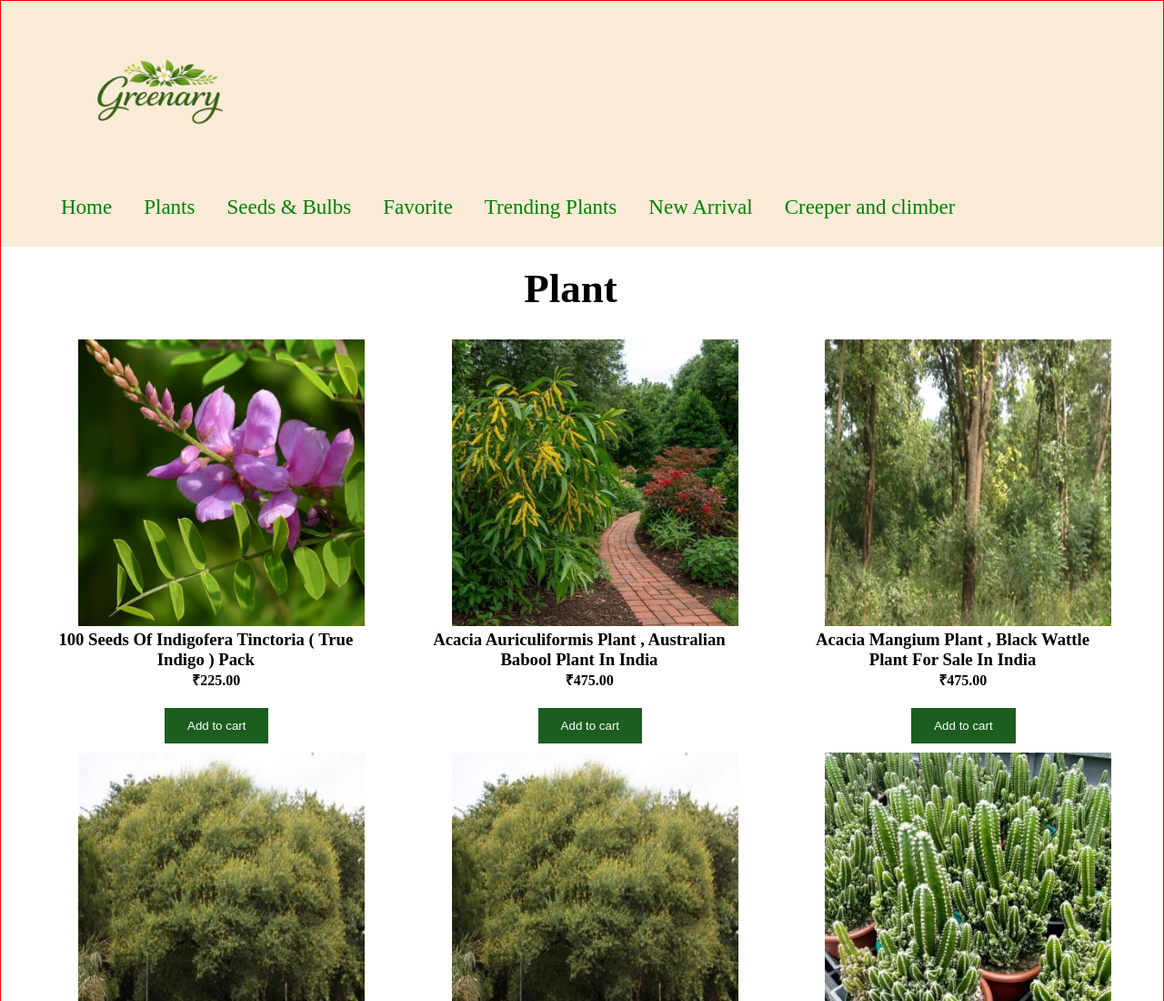
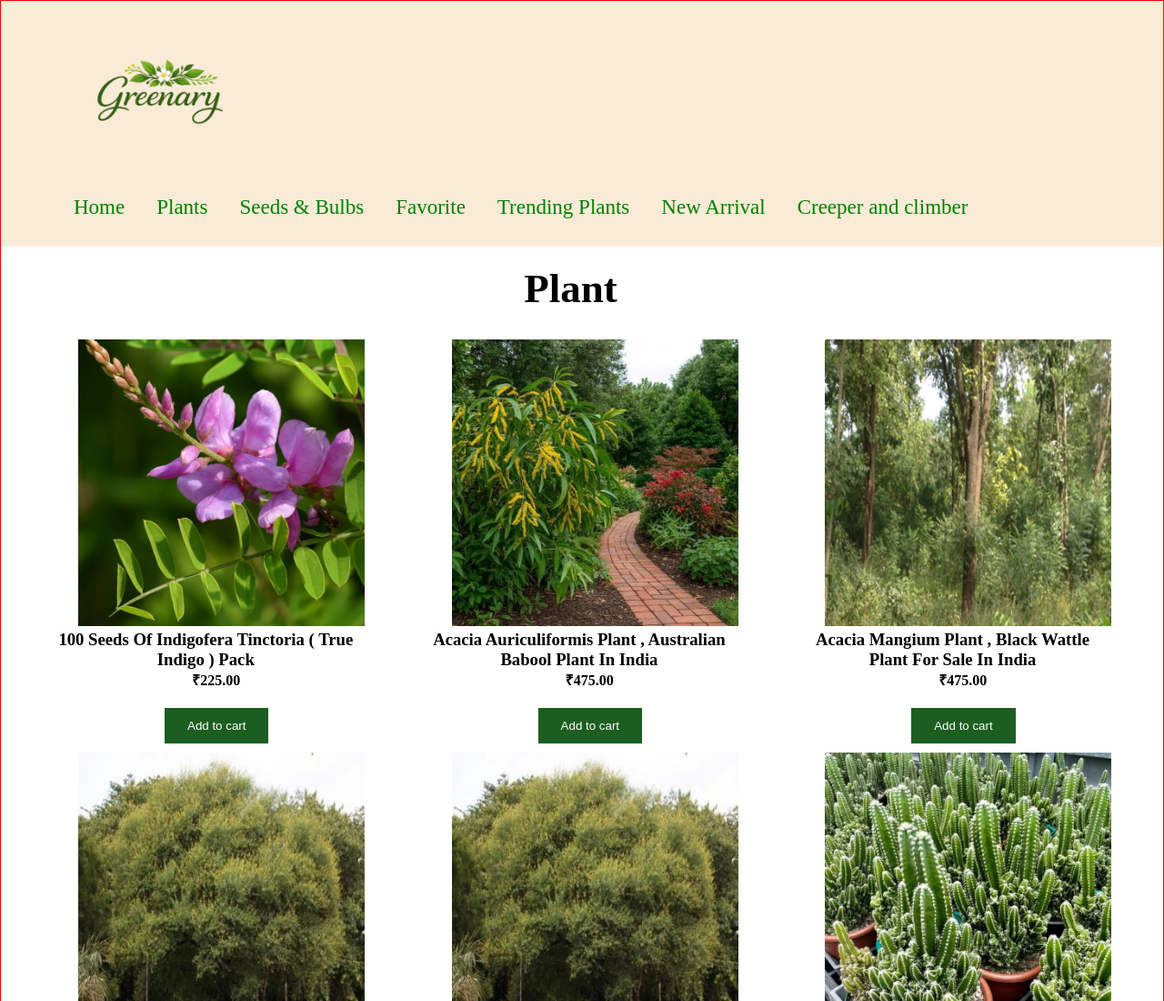
Before and after one commit to PrasadKhaire1724/Greenary, a plain HTML site: page plant.html in a window 1280 px wide. Shown: the top 1100 px of the page at 91% size. Drawn offline with Linux system fonts and the light colour scheme.

Commit message:
changes done

```diff
--- a/style.css
+++ b/style.css
@@ -25,16 +25,16 @@ header{
 
 #navbar{
     display: flex;
-    font-size: 10px;
+    font-size: 6px;
     justify-content: space-around;
-    margin-left: 6px;
+    margin-left: 20px;
     gap: 4px;
     color:green;
 }
 
 #navbar a{
     text-decoration-color: aqua;
-    font-size:10px;
+    font-size:8px;
     color:green;
     }
 
```
